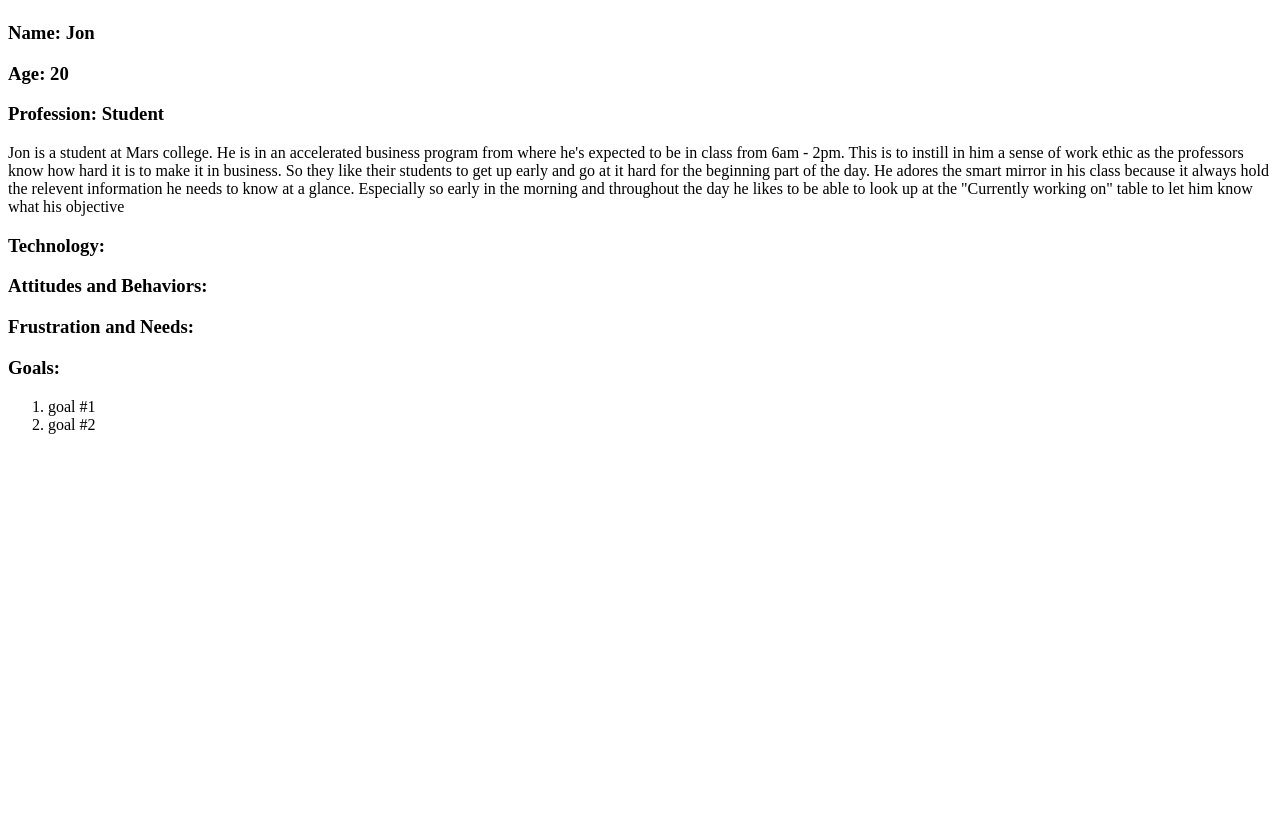
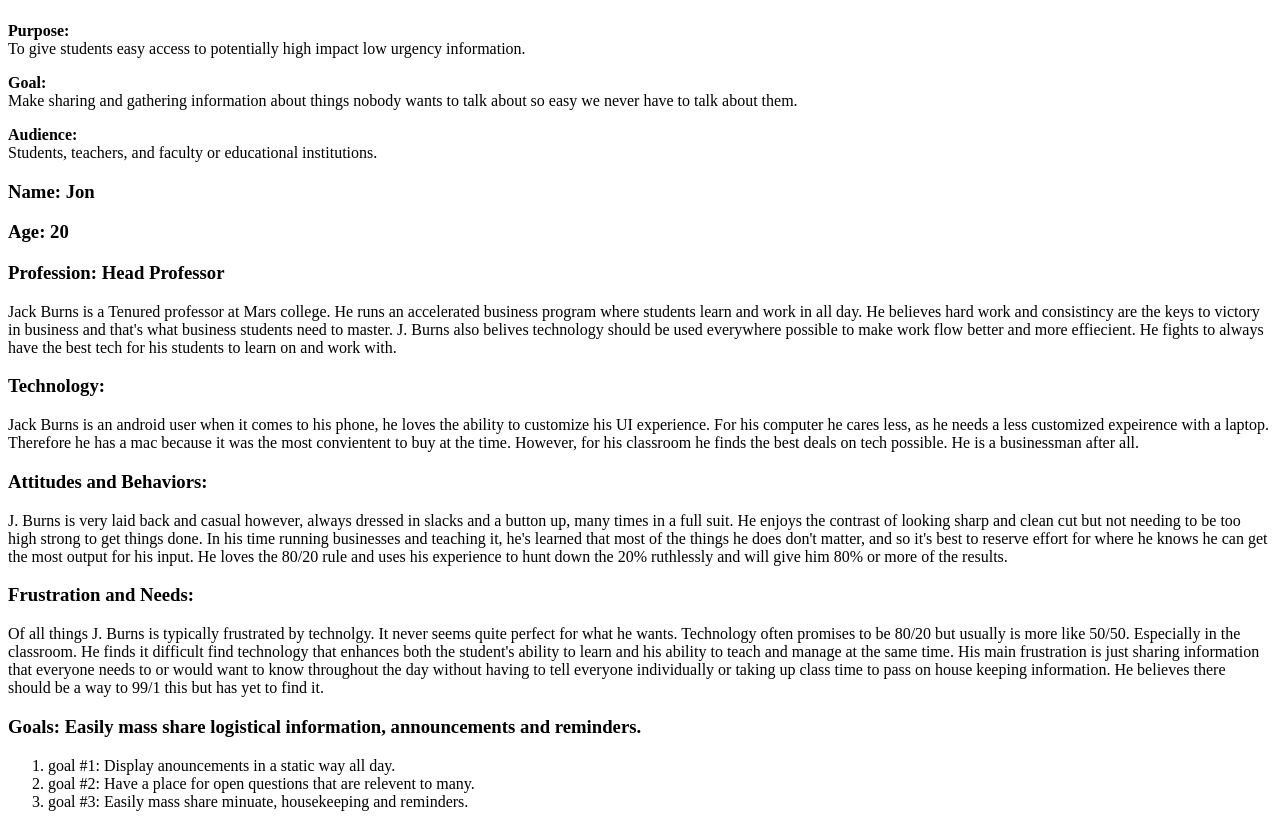
Before and after one commit to shihlinlu/pi-mirror, a PHP site: page /persona_c.php in a window 1280 px wide. Shown: the part 58-885 px from the top of the page. Before the commit the page ends 492 px from the top, so only its background shows below. Run offline with PHP 8.4, Linux system fonts and the light colour scheme.

Commit message:
Finished persona_c and use-case_c.

```diff
--- a/epic/persona_c.php
+++ b/epic/persona_c.php
@@ -10,21 +10,25 @@
         <h1> Class </h1>
     </header>
     <main>
+
+        <p> <strong>Purpose:</strong> <br> To give students easy access to potentially high impact low urgency information.</p>
+        <p> <strong>Goal: </strong> <br> Make sharing and gathering information about things nobody wants to talk about so easy we never have to talk about them.</p>
+        <p> <strong>Audience:</strong> <br> Students, teachers, and faculty or educational institutions. </p>
         <h3>Name: Jon</h3>
         <h3>Age: 20 </h3>
-        <h3>Profession: Student</h3>
-        <p>Jon is a student at Mars college. He is in an accelerated business program from where he's expected to be in class from 6am - 2pm. This is to instill in him a sense of work ethic as the professors know how hard it is to make it in business. So they like their students to get up early and go at it hard for the beginning part of the day. He adores the smart mirror in his class because it always hold the relevent information he needs to know at a glance. Especially so early in the morning and throughout the day he likes to be able to look up at the "Currently working on" table to let him know what his objective </p>
-
+        <h3>Profession: Head Professor</h3>
+        <p>Jack Burns is a Tenured professor at Mars college. He runs an accelerated business program where students learn and work in all day. He believes hard work and consistincy are the keys to victory in business and that's what business students need to master. J. Burns also belives technology should be used everywhere possible to make work flow better and more effiecient. He fights to always have the best tech for his students to learn on and work with.
         <h3>Technology: </h3>
-        <p> </p>
+        <p> Jack Burns is an android user when it comes to his phone, he loves the ability to customize his UI experience. For his computer he cares less, as he needs a less customized expeirence with a laptop. Therefore he has a mac because it was the most convientent to buy at the time. However, for his classroom he finds the best deals on tech possible. He is a businessman after all.  </p>
         <h3>Attitudes and Behaviors: </h3>
-        <p> </p>
+        <p> J. Burns is very laid back and casual however, always dressed in slacks and a button up, many times in a full suit. He enjoys the contrast of looking sharp and clean cut but not needing to be too high strong to get things done. In his time running businesses and teaching it, he's learned that most of the things he does don't matter, and so it's best to reserve effort for where he knows he can get the most output for his input. He loves the 80/20 rule and uses his experience to hunt down the 20% ruthlessly and will give him 80% or more of the results. </p>
         <h3>Frustration and Needs: </h3>
-        <p> </p>
-        <h3>Goals: </h3>
+        <p> Of all things J. Burns is typically frustrated by technolgy. It never seems quite perfect for what he wants. Technology often promises to be 80/20 but usually is more like 50/50. Especially in the classroom. He finds it difficult find technology that enhances both the student's ability to learn and his ability to teach and manage at the same time. His main frustration is just sharing information that everyone needs to or would want to know throughout the day without having to tell everyone individually or taking up class time to pass on house keeping information. He believes there should be a way to 99/1 this but has yet to find it. </p>
+        <h3>Goals: Easily mass share logistical information, announcements and reminders. </h3>
         <ol>
-            <li> goal #1</li>
-            <li> goal #2</li>
+            <li> goal #1: Display anouncements in a static way all day. </li>
+            <li> goal #2: Have a place for open questions that are relevent to many. </li>
+            <li> goal #3: Easily mass share minuate, housekeeping and reminders. </li>
         </ol>
 
     </main>
```
Also changed, not shown: epic/use-case_c.php (added, +27 -0 lines).
